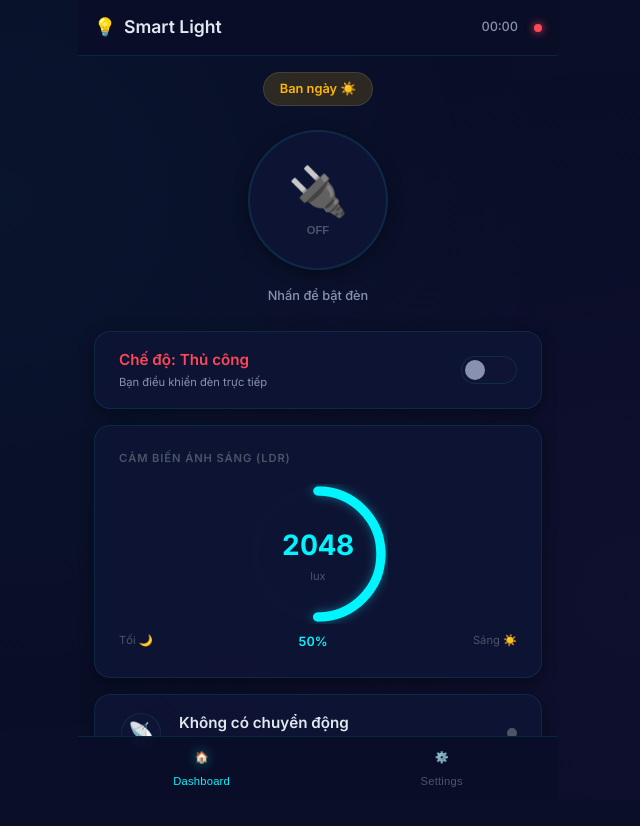
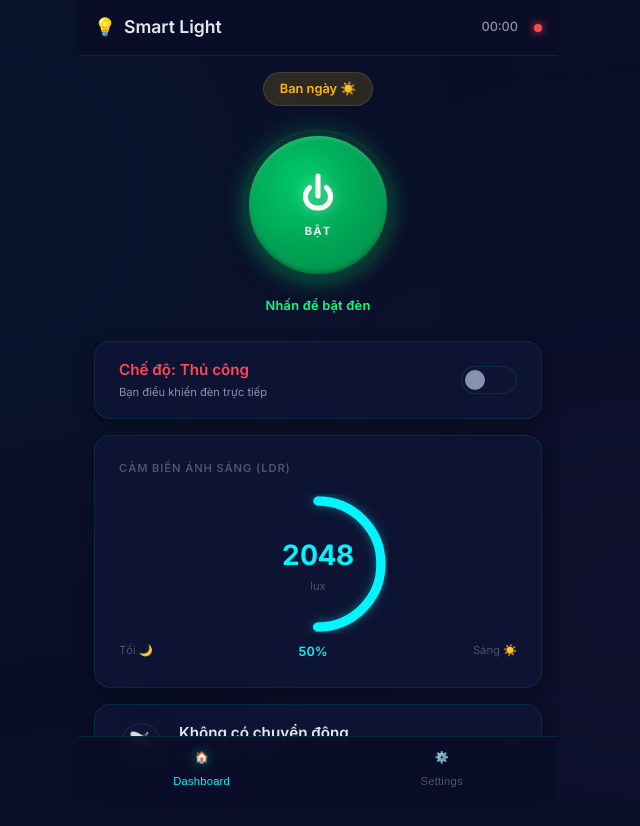
Before and after one commit to P-ThanhSang/Smart-Light-WebApp, a website built with Vite: page index.html in a window 1280 px wide. Both pictures are taken after a click on the element 811 px from the left and 370 px from the top of the page. Shown: the whole page, without its empty margins (322-962 px from the left). Built offline with nearby package versions, Linux system fonts and the light colour scheme; some packages are replaced by stand-ins of ours; no server answers; the database is empty.

Commit message:
feat: redesign light button as power button - RED=ON, GREEN=OFF

```diff
--- a/src/components/light-button.js
+++ b/src/components/light-button.js
@@ -1,6 +1,14 @@
-// Smart Light PWA — Light Button Component
+// Smart Light PWA — Light Button Component (Power Button Design)
 import { subscribe, getState, setState } from '../services/state.js';
 import { sendCommand, lockFields } from '../services/supabase-service.js';
+
+// Power icon SVG path
+const POWER_ICON_SVG = `
+  <svg viewBox="0 0 24 24" fill="none" stroke="currentColor" stroke-width="2.5" stroke-linecap="round" stroke-linejoin="round" class="power-icon">
+    <line x1="12" y1="2" x2="12" y2="12"></line>
+    <path d="M16.24 7.76a6 6 0 0 1 .5 8.49A6 6 0 0 1 12 18a6 6 0 0 1-4.74-1.75 6 6 0 0 1 .5-8.49"></path>
+  </svg>
+`;
 
 export function createLightButton() {
   const wrapper = document.createElement('div');
@@ -13,38 +21,31 @@ export function createLightButton() {
     gap: var(--space-md);
   `;
 
+  // Outer ring (glow container)
+  const ring = document.createElement('div');
+  ring.className = 'power-btn-ring';
+  ring.id = 'power-btn-ring';
+
+  // Main button
   const btn = document.createElement('button');
-  btn.className = 'light-button';
+  btn.className = 'power-btn';
   btn.id = 'light-button';
-  btn.style.cssText = `
-    width: 140px;
-    height: 140px;
-    border-radius: 50%;
-    border: 2px solid var(--border-color);
-    background: var(--bg-card);
-    cursor: pointer;
-    display: flex;
-    flex-direction: column;
-    align-items: center;
-    justify-content: center;
-    gap: 4px;
-    transition: all 0.3s ease;
-    -webkit-tap-highlight-color: transparent;
-    position: relative;
-    overflow: hidden;
-  `;
 
+  ring.appendChild(btn);
+
+  // Status label
   const statusLabel = document.createElement('span');
   statusLabel.className = 'light-button__status';
   statusLabel.id = 'light-status';
   statusLabel.style.cssText = `
     font-size: var(--font-size-sm);
-    font-weight: var(--font-weight-medium);
+    font-weight: var(--font-weight-semibold);
     color: var(--text-muted);
-    transition: color var(--transition-base);
+    transition: color 0.3s ease;
+    letter-spacing: 0.02em;
   `;
 
-  wrapper.appendChild(btn);
+  wrapper.appendChild(ring);
   wrapper.appendChild(statusLabel);
 
   // Click handler — toggle light with optimistic UI update
@@ -64,38 +65,34 @@ export function createLightButton() {
     const isOn = state.light;
     const isAuto = state.mode === 'auto';
 
-    // Icon
+    // Update button content
     btn.innerHTML = `
-      <span style="font-size: 3rem; filter: ${isOn ? 'drop-shadow(0 0 12px rgba(255, 200, 0, 0.6))' : 'none'}; transition: filter 0.3s ease;">
-        ${isOn ? '💡' : '🔌'}
-      </span>
-      <span style="font-size: var(--font-size-xs); color: ${isOn ? 'var(--accent-amber)' : 'var(--text-muted)'}; font-weight: var(--font-weight-semibold);">
-        ${isOn ? 'ON' : 'OFF'}
-      </span>
+      ${POWER_ICON_SVG}
+      <span class="power-btn__label">${isOn ? 'TẮT' : 'BẬT'}</span>
     `;
 
-    // Button styles based on state
-    if (isOn) {
-      btn.style.borderColor = 'var(--accent-amber)';
-      btn.style.background = 'rgba(255, 184, 0, 0.08)';
-      btn.style.boxShadow = '0 0 30px rgba(255, 184, 0, 0.2), 0 0 60px rgba(255, 184, 0, 0.1)';
-    } else {
-      btn.style.borderColor = 'var(--border-color)';
-      btn.style.background = 'var(--bg-card)';
-      btn.style.boxShadow = 'var(--shadow-md)';
-    }
+    // Remove previous state classes
+    ring.classList.remove('power-btn-ring--on', 'power-btn-ring--off', 'power-btn-ring--disabled');
+    btn.classList.remove('power-btn--on', 'power-btn--off', 'power-btn--disabled');
 
-    // Disabled state in auto mode
     if (isAuto) {
-      btn.style.opacity = '0.5';
-      btn.style.cursor = 'not-allowed';
+      // Disabled state in auto mode
+      ring.classList.add('power-btn-ring--disabled');
+      btn.classList.add('power-btn--disabled');
       statusLabel.textContent = 'Chế độ tự động';
       statusLabel.style.color = 'var(--text-muted)';
+    } else if (isOn) {
+      // Light is ON → show RED button (press to turn OFF)
+      ring.classList.add('power-btn-ring--on');
+      btn.classList.add('power-btn--on');
+      statusLabel.textContent = 'Nhấn để tắt đèn';
+      statusLabel.style.color = 'var(--accent-red)';
     } else {
-      btn.style.opacity = '1';
-      btn.style.cursor = 'pointer';
-      statusLabel.textContent = isOn ? 'Nhấn để tắt đèn' : 'Nhấn để bật đèn';
-      statusLabel.style.color = isOn ? 'var(--accent-amber)' : 'var(--text-secondary)';
+      // Light is OFF → show GREEN button (press to turn ON)
+      ring.classList.add('power-btn-ring--off');
+      btn.classList.add('power-btn--off');
+      statusLabel.textContent = 'Nhấn để bật đèn';
+      statusLabel.style.color = 'var(--accent-green)';
     }
   });
 
--- a/src/styles/components.css
+++ b/src/styles/components.css
@@ -614,3 +614,179 @@
 .wifi-signal__bar:nth-child(2) { height: 8px; }
 .wifi-signal__bar:nth-child(3) { height: 12px; }
 .wifi-signal__bar:nth-child(4) { height: 16px; }
+
+/* --- Power Button (Light ON/OFF) --- */
+.power-btn-ring {
+  width: 150px;
+  height: 150px;
+  border-radius: 50%;
+  display: flex;
+  align-items: center;
+  justify-content: center;
+  padding: 6px;
+  transition: all 0.4s cubic-bezier(0.4, 0, 0.2, 1);
+  background: linear-gradient(145deg, rgba(30, 40, 80, 0.6), rgba(10, 14, 39, 0.8));
+  box-shadow:
+    0 4px 20px rgba(0, 0, 0, 0.4),
+    inset 0 1px 0 rgba(255, 255, 255, 0.05);
+}
+
+.power-btn {
+  width: 100%;
+  height: 100%;
+  border-radius: 50%;
+  border: none;
+  cursor: pointer;
+  display: flex;
+  flex-direction: column;
+  align-items: center;
+  justify-content: center;
+  gap: 4px;
+  transition: all 0.4s cubic-bezier(0.4, 0, 0.2, 1);
+  -webkit-tap-highlight-color: transparent;
+  position: relative;
+  overflow: hidden;
+  outline: none;
+}
+
+.power-btn .power-icon {
+  width: 48px;
+  height: 48px;
+  transition: all 0.3s ease;
+}
+
+.power-btn__label {
+  font-family: var(--font-family);
+  font-size: var(--font-size-xs);
+  font-weight: var(--font-weight-bold);
+  letter-spacing: 0.1em;
+  text-transform: uppercase;
+  transition: color 0.3s ease;
+}
+
+/* --- GREEN State: Light is OFF, press to turn ON --- */
+.power-btn-ring--off {
+  background: linear-gradient(145deg, rgba(0, 255, 136, 0.12), rgba(0, 80, 40, 0.2));
+  box-shadow:
+    0 0 25px rgba(0, 255, 136, 0.15),
+    0 0 50px rgba(0, 255, 136, 0.05),
+    inset 0 1px 0 rgba(0, 255, 136, 0.1);
+}
+
+.power-btn--off {
+  background: radial-gradient(circle at 40% 35%, #00cc6a, #00a556 50%, #008946 100%);
+  color: #fff;
+  box-shadow:
+    0 6px 20px rgba(0, 200, 100, 0.3),
+    inset 0 2px 4px rgba(255, 255, 255, 0.2),
+    inset 0 -2px 4px rgba(0, 0, 0, 0.3);
+}
+
+.power-btn--off:hover {
+  transform: scale(1.04);
+  box-shadow:
+    0 8px 30px rgba(0, 255, 136, 0.4),
+    inset 0 2px 4px rgba(255, 255, 255, 0.25),
+    inset 0 -2px 4px rgba(0, 0, 0, 0.3);
+}
+
+.power-btn--off:active {
+  transform: scale(0.96);
+  box-shadow:
+    0 2px 10px rgba(0, 200, 100, 0.3),
+    inset 0 2px 8px rgba(0, 0, 0, 0.4);
+}
+
+.power-btn--off .power-icon {
+  filter: drop-shadow(0 0 6px rgba(255, 255, 255, 0.4));
+}
+
+.power-btn--off .power-btn__label {
+  color: rgba(255, 255, 255, 0.9);
+}
+
+/* --- RED State: Light is ON, press to turn OFF --- */
+.power-btn-ring--on {
+  background: linear-gradient(145deg, rgba(255, 71, 87, 0.15), rgba(180, 30, 40, 0.2));
+  box-shadow:
+    0 0 30px rgba(255, 71, 87, 0.2),
+    0 0 60px rgba(255, 71, 87, 0.08),
+    inset 0 1px 0 rgba(255, 71, 87, 0.15);
+  animation: ring-pulse-red 2s ease-in-out infinite;
+}
+
+.power-btn--on {
+  background: radial-gradient(circle at 40% 35%, #ff6b7a, #e8434f 50%, #cc2936 100%);
+  color: #fff;
+  box-shadow:
+    0 6px 25px rgba(255, 71, 87, 0.4),
+    inset 0 2px 4px rgba(255, 255, 255, 0.2),
+    inset 0 -2px 4px rgba(0, 0, 0, 0.3);
+}
+
+.power-btn--on:hover {
+  transform: scale(1.04);
+  box-shadow:
+    0 8px 35px rgba(255, 71, 87, 0.5),
+    inset 0 2px 4px rgba(255, 255, 255, 0.25),
+    inset 0 -2px 4px rgba(0, 0, 0, 0.3);
+}
+
+.power-btn--on:active {
+  transform: scale(0.96);
+  box-shadow:
+    0 2px 10px rgba(255, 71, 87, 0.3),
+    inset 0 2px 8px rgba(0, 0, 0, 0.4);
+}
+
+.power-btn--on .power-icon {
+  filter: drop-shadow(0 0 8px rgba(255, 255, 255, 0.5));
+}
+
+.power-btn--on .power-btn__label {
+  color: rgba(255, 255, 255, 0.9);
+}
+
+/* --- Disabled State (Auto Mode) --- */
+.power-btn-ring--disabled {
+  background: linear-gradient(145deg, rgba(30, 40, 80, 0.4), rgba(10, 14, 39, 0.6));
+  box-shadow: 0 4px 12px rgba(0, 0, 0, 0.3);
+}
+
+.power-btn--disabled {
+  background: radial-gradient(circle at 40% 35%, #2a3050, #1e2445 50%, #161b35 100%);
+  color: var(--text-muted);
+  cursor: not-allowed;
+  opacity: 0.5;
+  box-shadow:
+    inset 0 2px 4px rgba(255, 255, 255, 0.03),
+    inset 0 -2px 4px rgba(0, 0, 0, 0.2);
+}
+
+.power-btn--disabled:hover {
+  transform: none;
+}
+
+.power-btn--disabled .power-icon {
+  filter: none;
+}
+
+.power-btn--disabled .power-btn__label {
+  color: var(--text-muted);
+}
+
+/* --- Pulse Animation for ON state ring --- */
+@keyframes ring-pulse-red {
+  0%, 100% {
+    box-shadow:
+      0 0 30px rgba(255, 71, 87, 0.2),
+      0 0 60px rgba(255, 71, 87, 0.08),
+      inset 0 1px 0 rgba(255, 71, 87, 0.15);
+  }
+  50% {
+    box-shadow:
+      0 0 40px rgba(255, 71, 87, 0.3),
+      0 0 80px rgba(255, 71, 87, 0.12),
+      inset 0 1px 0 rgba(255, 71, 87, 0.2);
+  }
+}
```
